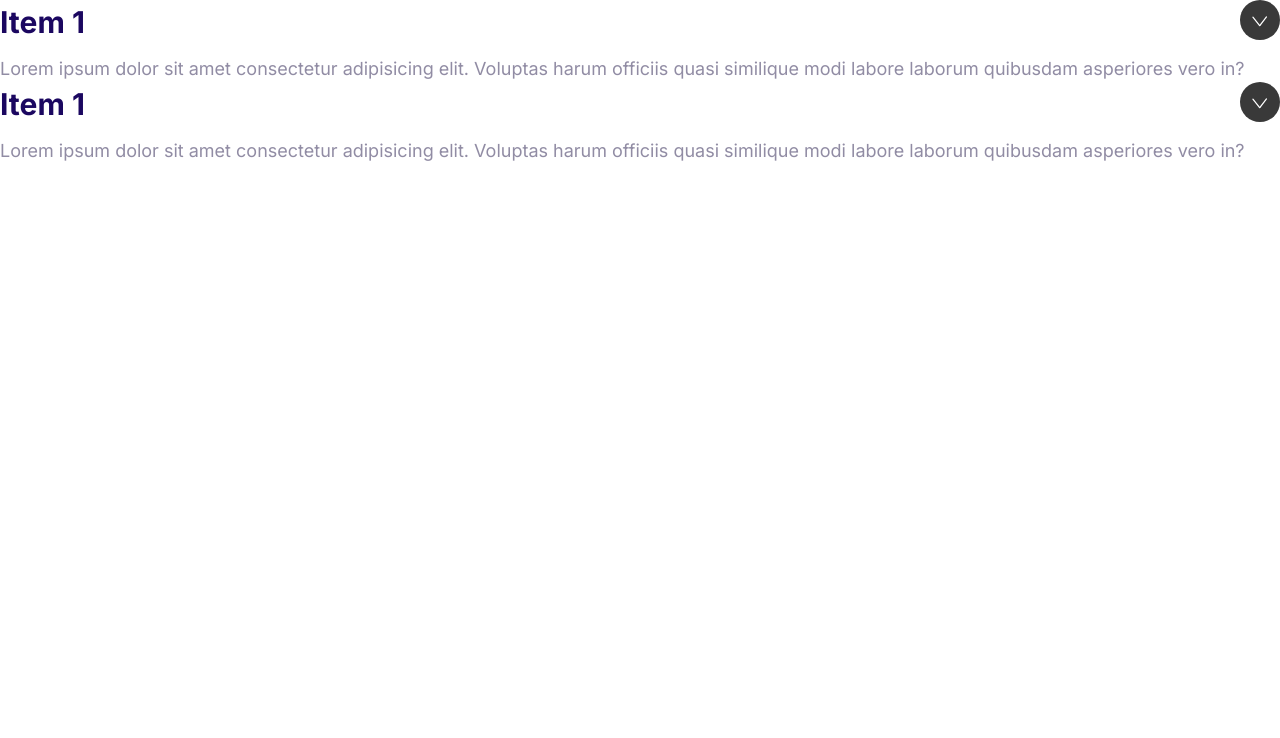
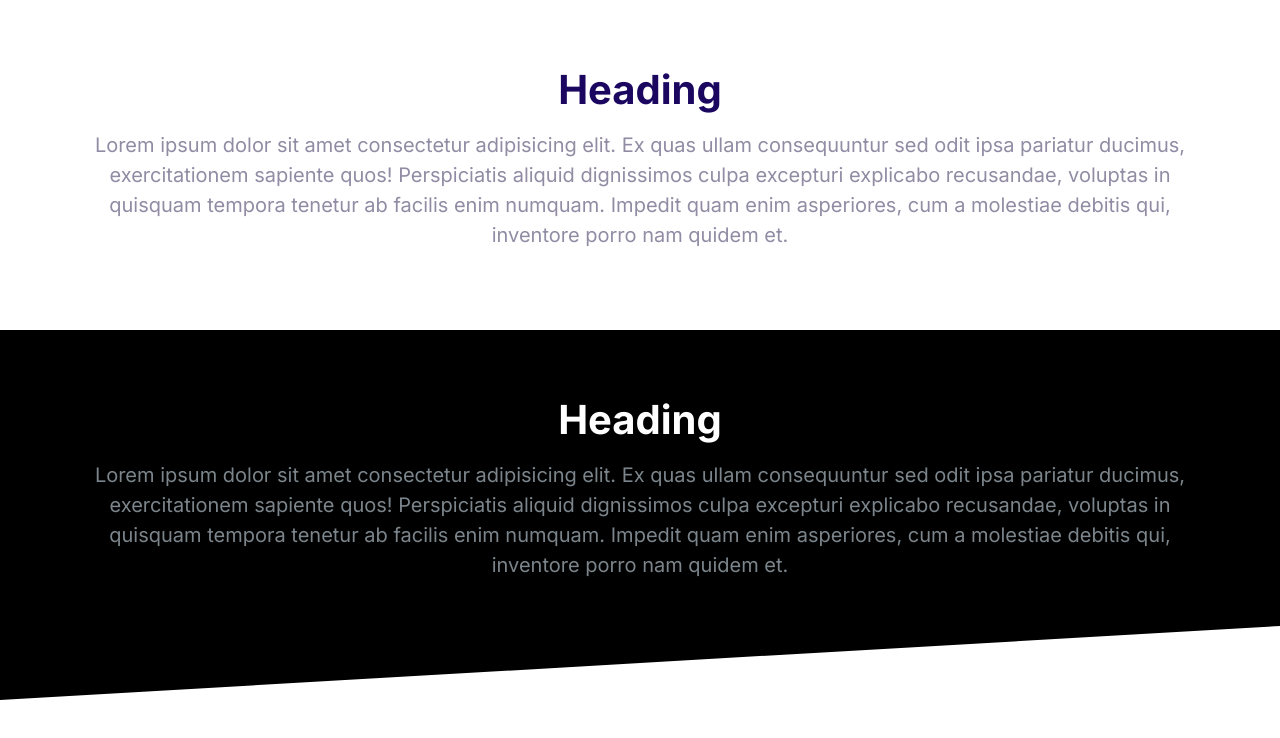
Before and after one commit to ivasquez12/MoshifyMash, a plain HTML site: page index.html in a window 1280 px wide. Drawn offline with Linux system fonts and the light colour scheme.

Commit message:
Describes blocks components

```diff
--- a/css/styles.css
+++ b/css/styles.css
@@ -577,3 +577,41 @@ a {
   max-height: 100vh;
   opacity: 1;
 }
+
+/* Blocks */
+
+.block {
+  --padding-vertical: 6rem;
+  padding: var(--padding-vertical) 2rem;
+}
+
+.block--dark {
+  background: #000;
+  color: #7b858b;
+}
+
+.block__heading {
+  margin-top: 0;
+}
+
+.block--dark .block__heading {
+  color: #fff;
+}
+.block__header {
+  text-align: center;
+}
+
+.block--skewed-right {
+  padding-bottom: calc(var(--padding-vertical) + 4rem);
+  clip-path: polygon(0% 0%, 100% 0%, 100% 100%, 0% 80%);
+}
+
+.block--skewed-left {
+  padding-bottom: calc(var(--padding-vertical) + 4rem);
+  clip-path: polygon(0% 0%, 100% 0%, 100% 80%, 0% 100%);
+}
+
+.container {
+  max-width: 1140px;
+  margin: 0 auto;
+}
--- a/index.html
+++ b/index.html
@@ -15,39 +15,33 @@
     <link rel="stylesheet" href="/css/styles.css" />
   </head>
   <body>
-    <div class="collapsible collapsible--expanded">
-      <header class="collapsible__header">
-        <h2 class="collapsible__heading">Item 1</h2>
-
-        <img
-          class="icon-container--chevron collapsible__chevron"
-          src="/images/chevron.svg"
-          alt="a button with an arrow"
-        />
+    <section class="block container">
+      <header class="block__header">
+        <h2 class="block__heading">Heading</h2>
+        <p>
+          Lorem ipsum dolor sit amet consectetur adipisicing elit. Ex quas ullam
+          consequuntur sed odit ipsa pariatur ducimus, exercitationem sapiente
+          quos! Perspiciatis aliquid dignissimos culpa excepturi explicabo
+          recusandae, voluptas in quisquam tempora tenetur ab facilis enim
+          numquam. Impedit quam enim asperiores, cum a molestiae debitis qui,
+          inventore porro nam quidem et.
+        </p>
       </header>
-      <div class="collapsible__content">
-        Lorem ipsum dolor sit amet consectetur adipisicing elit. Voluptas harum
-        officiis quasi similique modi labore laborum quibusdam asperiores vero
-        in?
-      </div>
-    </div>
-
-    <div class="collapsible collapsible--expanded">
-      <header class="collapsible__header">
-        <h2 class="collapsible__heading">Item 1</h2>
-
-        <img
-          class="icon-container--chevron collapsible__chevron"
-          src="/images/chevron.svg"
-          alt="a button with an arrow"
-        />
+    </section>
+    <section class="block block--dark block--skewed-left">
+      <header class="block__header">
+        <div class="container">
+          <h2 class="block__heading">Heading</h2>
+          <p>
+            Lorem ipsum dolor sit amet consectetur adipisicing elit. Ex quas
+            ullam consequuntur sed odit ipsa pariatur ducimus, exercitationem
+            sapiente quos! Perspiciatis aliquid dignissimos culpa excepturi
+            explicabo recusandae, voluptas in quisquam tempora tenetur ab
+            facilis enim numquam. Impedit quam enim asperiores, cum a molestiae
+            debitis qui, inventore porro nam quidem et.
+          </p>
+        </div>
       </header>
-      <div class="collapsible__content">
-        Lorem ipsum dolor sit amet consectetur adipisicing elit. Voluptas harum
-        officiis quasi similique modi labore laborum quibusdam asperiores vero
-        in?
-      </div>
-    </div>
-    <script src="js/main.js"></script>
+    </section>
   </body>
 </html>
```
Also changed, not shown: components/blocks.html (added, +28 -0 lines).
